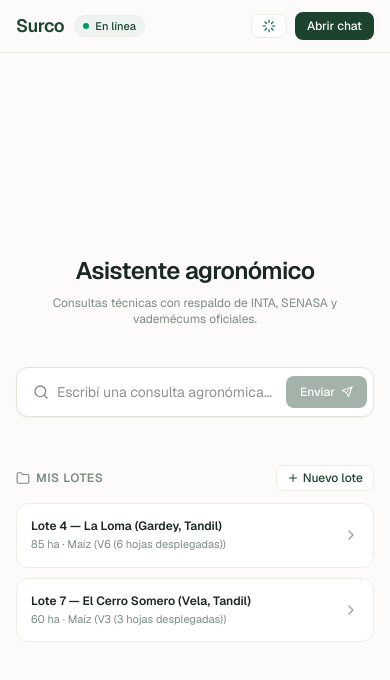
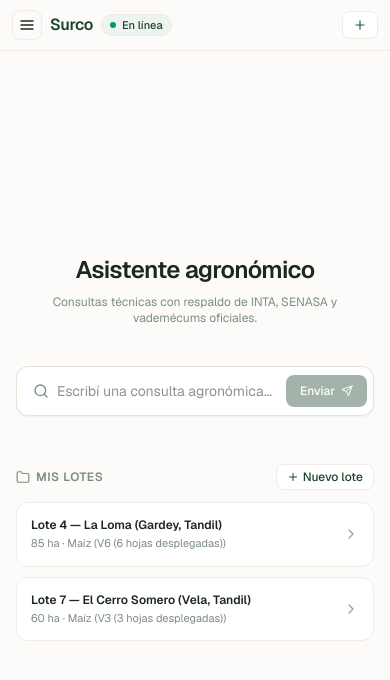
Before and after one commit to JereAguilar1/pingo-agro, a Next.js app: page / in a window 390 px wide. Shown: the top 680 px of the page. Built offline with nearby package versions, Linux system fonts and the light colour scheme.

Commit message:
feat: unify TopNavbar across all screens, remove offline AI button from views, and add left hamburger drawer for lotes and chat history

```diff
--- a/src/app/chat/page.tsx
+++ b/src/app/chat/page.tsx
@@ -1,20 +1,15 @@
 "use client";
 
-import Link from "next/link";
 import { useSearchParams } from "next/navigation";
 import { ChangeEvent, FormEvent, Suspense, useEffect, useRef, useState } from "react";
 import { MessageBubble } from "@/components/MessageBubble";
-import { NetworkBadge } from "@/components/NetworkBadge";
-import { ModelManager } from "@/components/ModelManager";
-import { ModelStatusButton } from "@/components/ModelStatusButton";
+import { TopNavbar } from "@/components/TopNavbar";
 import { ProjectsSidebar } from "@/components/ProjectsSidebar";
 import { LoteHeaderCard } from "@/components/LoteHeaderCard";
 import { LoteWizardModal } from "@/components/LoteWizardModal";
 import {
   IconClose,
-  IconMenu,
   IconPaperclip,
-  IconPlus,
   IconSend,
 } from "@/components/Icons";
 import {
@@ -49,9 +44,8 @@ function ChatInner() {
   const [error, setError] = useState<string | null>(null);
   const [uploadedDocs, setUploadedDocs] = useState<UploadedDocument[]>([]);
 
-  const [showModelManager, setShowModelManager] = useState(false);
-  const [modelStatus, setModelStatus] = useState<LocalLLMStatus>("unloaded");
   const [showSidebarMobile, setShowSidebarMobile] = useState(false);
+  const [isCollapsedDesktop, setIsCollapsedDesktop] = useState(false);
   const [showLoteWizard, setShowLoteWizard] = useState(false);
   const [editingLote, setEditingLote] = useState<ProducerLote | null>(null);
 
@@ -329,67 +323,21 @@ function ChatInner() {
 
   return (
     <div className="flex-1 flex flex-col min-h-screen" style={{ background: "var(--surco-bg)" }}>
-      {/* Barra de navegación superior sobria y limpia */}
-      <header
-        className="sticky top-0 z-20 border-b px-3.5 sm:px-6 py-2.5 flex items-center justify-between"
-        style={{
-          background: "var(--surco-bg)",
-          borderColor: "var(--surco-border-light)",
+      {/* Barra de navegación superior idéntica y unificada */}
+      <TopNavbar
+        onToggleSidebar={() => {
+          if (typeof window !== "undefined" && window.innerWidth < 768) {
+            setShowSidebarMobile((prev) => !prev);
+          } else {
+            setIsCollapsedDesktop((prev) => !prev);
+          }
         }}
-      >
-        <div className="flex items-center gap-2 sm:gap-3 min-w-0">
-          <button
-            type="button"
-            onClick={() => setShowSidebarMobile(true)}
-            className="md:hidden p-1.5 rounded-lg border text-xs font-medium cursor-pointer hover:bg-black/5"
-            style={{ borderColor: "var(--surco-border-light)", color: "var(--surco-ink)" }}
-            aria-label="Abrir menú"
-          >
-            <IconMenu className="w-4 h-4" />
-          </button>
-
-          <Link href="/" className="font-semibold text-base sm:text-lg tracking-tight" style={{ color: "var(--surco-green)" }}>
-            Surco
-          </Link>
-
-          <span className="text-gray-300 hidden sm:inline">/</span>
-
-          <span className="text-xs font-medium truncate max-w-[150px] sm:max-w-xs" style={{ color: "var(--surco-ink-soft)" }}>
-            {activeLote ? activeLote.name : "Chat General"}
-          </span>
-
-          <NetworkBadge />
-        </div>
-
-        <div className="flex items-center gap-2">
-          <button
-            type="button"
-            onClick={() => {
-              setEditingLote(null);
-              setShowLoteWizard(true);
-            }}
-            className="inline-flex items-center gap-1 text-xs font-medium rounded-lg px-2.5 py-1.5 cursor-pointer border hover:bg-black/5"
-            style={{
-              borderColor: "var(--surco-border-light)",
-              color: "var(--surco-ink)",
-              background: "var(--surco-card)",
-            }}
-          >
-            <IconPlus className="w-3.5 h-3.5 text-emerald-800" />
-            <span className="hidden sm:inline">Nuevo lote</span>
-          </button>
-
-          <ModelStatusButton
-            onClick={() => setShowModelManager(true)}
-            statusOverride={modelStatus}
-          />
-        </div>
-      </header>
-
-      <ModelManager
-        isOpen={showModelManager}
-        onClose={() => setShowModelManager(false)}
-        onStatusChange={setModelStatus}
+        onOpenNewLote={() => {
+          setEditingLote(null);
+          setShowLoteWizard(true);
+        }}
+        activeTitle={activeLote ? activeLote.name : "Chat General"}
+        showNewLoteButton={true}
       />
 
       <LoteWizardModal
@@ -415,6 +363,7 @@ function ChatInner() {
           }}
           isOpenMobile={showSidebarMobile}
           onCloseMobile={() => setShowSidebarMobile(false)}
+          isCollapsedDesktop={isCollapsedDesktop}
         />
 
         {/* Espacio principal de conversación */}
--- a/src/app/page.tsx
+++ b/src/app/page.tsx
@@ -3,12 +3,11 @@
 import Link from "next/link";
 import { useRouter } from "next/navigation";
 import { FormEvent, useEffect, useState } from "react";
-import { NetworkBadge } from "@/components/NetworkBadge";
-import { ModelManager } from "@/components/ModelManager";
-import { ModelStatusButton } from "@/components/ModelStatusButton";
-import { LocalLLMStatus } from "@/lib/local-llm";
-import { DEFAULT_PRODUCER_LOTES, getSavedLotes } from "@/lib/local-knowledge";
-import { ProducerLote } from "@/lib/types";
+import { TopNavbar } from "@/components/TopNavbar";
+import { ProjectsSidebar } from "@/components/ProjectsSidebar";
+import { LoteWizardModal } from "@/components/LoteWizardModal";
+import { DEFAULT_PRODUCER_LOTES, getSavedLotes, getSavedThreads, saveLotes } from "@/lib/local-knowledge";
+import { ChatThread, ProducerLote } from "@/lib/types";
 import {
   IconChevronRight,
   IconFolder,
@@ -20,12 +19,14 @@ import {
 export default function Home() {
   const router = useRouter();
   const [value, setValue] = useState("");
-  const [showModelManager, setShowModelManager] = useState(false);
-  const [modelStatus, setModelStatus] = useState<LocalLLMStatus>("unloaded");
   const [lotes, setLotes] = useState<ProducerLote[]>(DEFAULT_PRODUCER_LOTES);
+  const [threads, setThreads] = useState<ChatThread[]>([]);
+  const [showSidebar, setShowSidebar] = useState(false);
+  const [showLoteWizard, setShowLoteWizard] = useState(false);
 
   useEffect(() => {
     setLotes(getSavedLotes());
+    setThreads(getSavedThreads());
   }, []);
 
   function goToChat(question: string) {
@@ -42,46 +43,62 @@ export default function Home() {
     goToChat(value);
   }
 
+  function handleSaveLoteFromWizard(saved: ProducerLote) {
+    const next = [saved, ...lotes.filter((l) => l.id !== saved.id)];
+    setLotes(next);
+    saveLotes(next);
+    setShowLoteWizard(false);
+    router.push(`/chat?lote=${encodeURIComponent(saved.id)}`);
+  }
+
   return (
     <div className="flex-1 flex flex-col min-h-screen" style={{ background: "var(--surco-bg)" }}>
-      {/* Barra superior minimalista */}
-      <header
-        className="sticky top-0 z-20 border-b px-4 sm:px-8 py-3 flex items-center justify-between"
-        style={{
-          background: "var(--surco-bg)",
-          borderColor: "var(--surco-border-light)",
+      {/* Nav superior unificado: Hamburguesa a la izquierda, logo Surco, sin IA offline */}
+      <TopNavbar
+        onToggleSidebar={() => setShowSidebar((prev) => !prev)}
+        onOpenNewLote={() => setShowLoteWizard(true)}
+        showNewLoteButton={true}
+      />
+
+      {/* Drawer lateral que muestra Proyectos (Lotes) e Historial de chats */}
+      <ProjectsSidebar
+        lotes={lotes}
+        threads={threads}
+        activeLoteId={null}
+        activeThreadId={null}
+        onSelectGeneralChat={(threadId) => {
+          setShowSidebar(false);
+          if (threadId && threadId !== "new") {
+            router.push(`/chat?lote=general&thread=${encodeURIComponent(threadId)}`);
+          } else {
+            router.push("/chat?lote=general");
+          }
         }}
-      >
-        <div className="flex items-center gap-2.5">
-          <Link href="/" className="font-semibold text-lg tracking-tight" style={{ color: "var(--surco-green)" }}>
-            Surco
-          </Link>
-          <NetworkBadge />
-        </div>
-        <div className="flex items-center gap-2">
-          <ModelStatusButton
-            onClick={() => setShowModelManager(true)}
-            statusOverride={modelStatus}
-          />
-          <Link
-            href="/chat"
-            className="text-xs sm:text-sm font-medium rounded-lg px-3 py-1.5 text-white transition-opacity hover:opacity-90 cursor-pointer"
-            style={{ background: "var(--surco-green)" }}
-          >
-            Abrir chat
-          </Link>
-        </div>
-      </header>
+        onSelectLoteProject={(loteId, threadId) => {
+          setShowSidebar(false);
+          if (threadId && threadId !== "new") {
+            router.push(`/chat?lote=${encodeURIComponent(loteId)}&thread=${encodeURIComponent(threadId)}`);
+          } else {
+            router.push(`/chat?lote=${encodeURIComponent(loteId)}`);
+          }
+        }}
+        onOpenNewLoteWizard={() => {
+          setShowSidebar(false);
+          setShowLoteWizard(true);
+        }}
+        isOpenMobile={showSidebar}
+        onCloseMobile={() => setShowSidebar(false)}
+        isCollapsedDesktop={true}
+      />
 
-      <ModelManager
-        isOpen={showModelManager}
-        onClose={() => setShowModelManager(false)}
-        onStatusChange={setModelStatus}
+      <LoteWizardModal
+        isOpen={showLoteWizard}
+        onClose={() => setShowLoteWizard(false)}
+        onSaveLote={handleSaveLoteFromWizard}
       />
 
       <main className="flex-1 flex flex-col items-center justify-center px-4 sm:px-6 py-12 sm:py-20">
         <div className="w-full max-w-2xl mx-auto flex flex-col gap-10">
-          {/* Título minimalista sin marketing ni textos redundantes */}
           <header className="flex flex-col items-center text-center gap-2">
             <h1
               className="text-2xl sm:text-3xl font-semibold tracking-tight"
@@ -94,7 +111,7 @@ export default function Home() {
             </p>
           </header>
 
-          {/* Barra de Consulta sin sugerencias ni distracciones */}
+          {/* Barra de Consulta sin distracciones */}
           <form onSubmit={handleSubmit} className="w-full">
             <div
               className="flex items-center gap-2 p-1.5 rounded-xl border bg-white shadow-xs transition-all focus-within:border-emerald-800/40 focus-within:shadow-sm"
@@ -123,7 +140,7 @@ export default function Home() {
             </div>
           </form>
 
-          {/* Lista limpia de Lotes */}
+          {/* Lista de Proyectos de Lotes */}
           <section className="flex flex-col gap-3 pt-2">
             <div className="flex items-center justify-between">
               <span
@@ -133,9 +150,10 @@ export default function Home() {
                 <IconFolder className="w-3.5 h-3.5" />
                 Mis Lotes
               </span>
-              <Link
-                href="/chat?newLote=1"
-                className="inline-flex items-center gap-1 text-xs font-medium px-2.5 py-1 rounded-lg border transition-colors hover:bg-black/5"
+              <button
+                type="button"
+                onClick={() => setShowLoteWizard(true)}
+                className="inline-flex items-center gap-1 text-xs font-medium px-2.5 py-1 rounded-lg border transition-colors hover:bg-black/5 cursor-pointer"
                 style={{
                   background: "var(--surco-card)",
                   borderColor: "var(--surco-border-light)",
@@ -144,7 +162,7 @@ export default function Home() {
               >
                 <IconPlus className="w-3 h-3" />
                 <span>Nuevo lote</span>
-              </Link>
+              </button>
             </div>
 
             <div className="grid grid-cols-1 sm:grid-cols-2 gap-2.5">
--- /dev/null
+++ b/src/components/TopNavbar.tsx
@@ -0,0 +1,85 @@
+"use client";
+
+import Link from "next/link";
+import { IconMenu, IconPlus } from "./Icons";
+import { NetworkBadge } from "./NetworkBadge";
+
+interface Props {
+  onToggleSidebar: () => void;
+  onOpenNewLote?: () => void;
+  activeTitle?: string;
+  showNewLoteButton?: boolean;
+}
+
+export function TopNavbar({
+  onToggleSidebar,
+  onOpenNewLote,
+  activeTitle,
+  showNewLoteButton = true,
+}: Props) {
+  return (
+    <header
+      className="sticky top-0 z-30 border-b px-3 sm:px-6 py-2.5 flex items-center justify-between transition-colors"
+      style={{
+        background: "var(--surco-bg)",
+        borderColor: "var(--surco-border-light)",
+      }}
+    >
+      {/* Izquierda: Menú de hamburguesa + Logo Surco */}
+      <div className="flex items-center gap-2 sm:gap-3 min-w-0">
+        <button
+          type="button"
+          onClick={onToggleSidebar}
+          className="p-1.5 rounded-lg border text-xs font-medium cursor-pointer transition-colors hover:bg-black/5"
+          style={{ borderColor: "var(--surco-border-light)", color: "var(--surco-ink)" }}
+          aria-label="Abrir menú de lotes e historial de chats"
+          title="Ver lotes e historial"
+        >
+          <IconMenu className="w-4 h-4" />
+        </button>
+
+        <Link
+          href="/"
+          className="font-semibold text-base sm:text-lg tracking-tight transition-opacity hover:opacity-85 flex items-center gap-1.5"
+          style={{ color: "var(--surco-green)" }}
+        >
+          <span>Surco</span>
+        </Link>
+
+        {activeTitle && (
+          <>
+            <span className="text-gray-300 hidden sm:inline select-none">/</span>
+            <span
+              className="text-xs font-medium truncate max-w-[150px] sm:max-w-xs"
+              style={{ color: "var(--surco-ink-soft)" }}
+            >
+              {activeTitle}
+            </span>
+          </>
+        )}
+
+        <NetworkBadge />
+      </div>
+
+      {/* Derecha: Botón + Nuevo Lote (IA Offline removido de la vista) */}
+      <div className="flex items-center gap-2">
+        {showNewLoteButton && onOpenNewLote && (
+          <button
+            type="button"
+            onClick={onOpenNewLote}
+            className="inline-flex items-center gap-1 text-xs font-medium rounded-lg px-2.5 py-1.5 cursor-pointer border transition-colors hover:bg-black/5"
+            style={{
+              borderColor: "var(--surco-border-light)",
+              color: "var(--surco-ink)",
+              background: "var(--surco-card)",
+            }}
+            title="Crear un nuevo lote satelital"
+          >
+            <IconPlus className="w-3.5 h-3.5 text-emerald-800" />
+            <span className="hidden sm:inline">Nuevo lote</span>
+          </button>
+        )}
+      </div>
+    </header>
+  );
+}
```
Also changed, not shown: src/components/ProjectsSidebar.tsx (+17 -12 lines).
